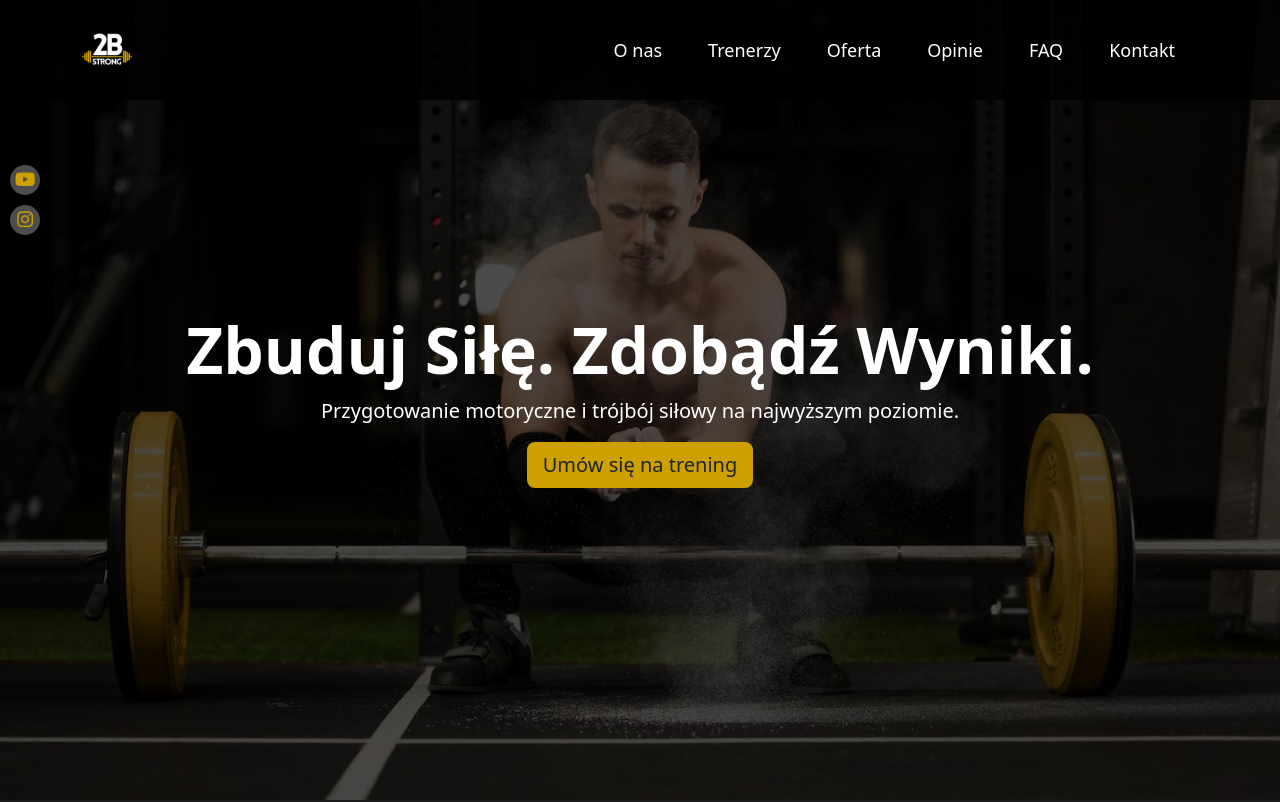
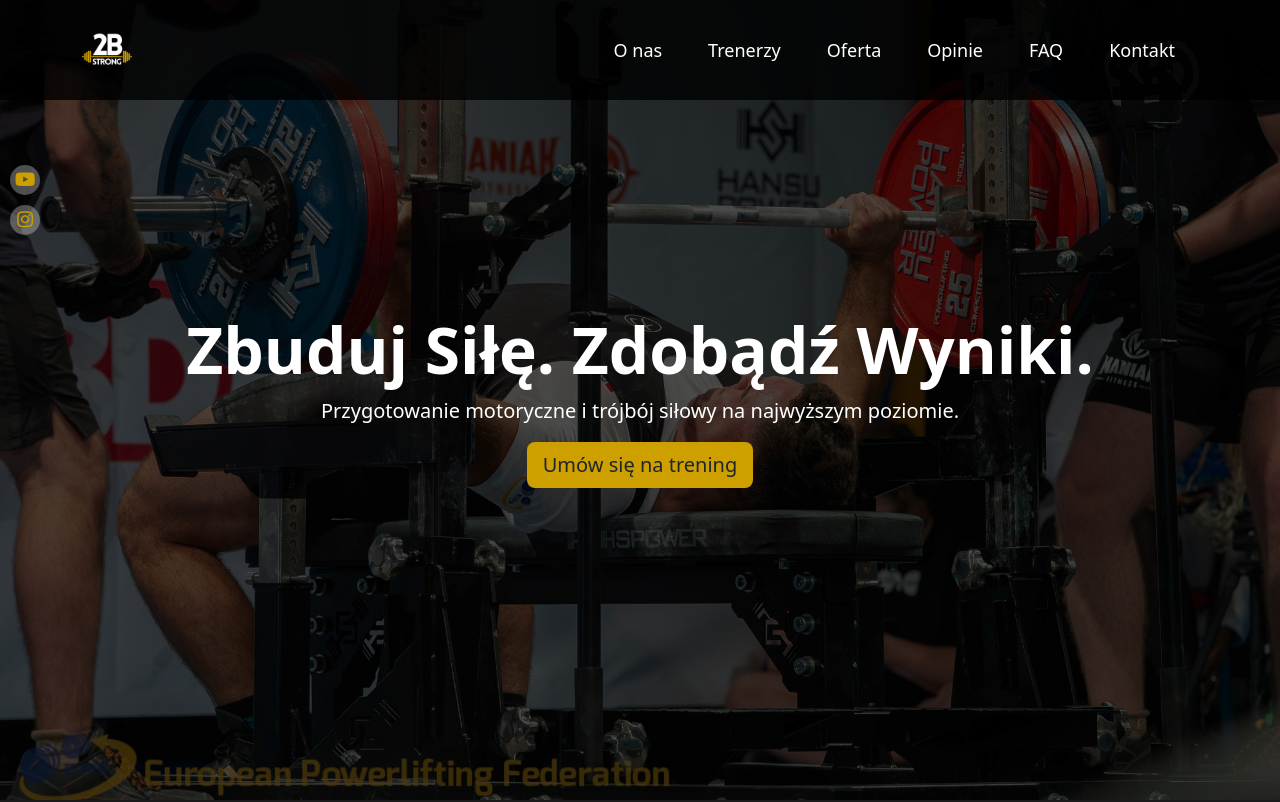
Before and after one commit to PanBeton/2bstrong, a plain HTML site: page index.html in a window 1280 px wide. Shown: the top 802 px of the page. Drawn offline with nearby package versions, Linux system fonts and the light colour scheme.

Commit message:
Add files via upload

```diff
--- a/style.css
+++ b/style.css
@@ -86,7 +86,7 @@ h2::after {
 
 .hero {
     position: relative;
-    background: url('bg.jpg') center/cover no-repeat fixed;
+    background: url('image2.jpg') center/cover no-repeat fixed;
     height: 100vh;
     display: flex;
     align-items: center;
```
